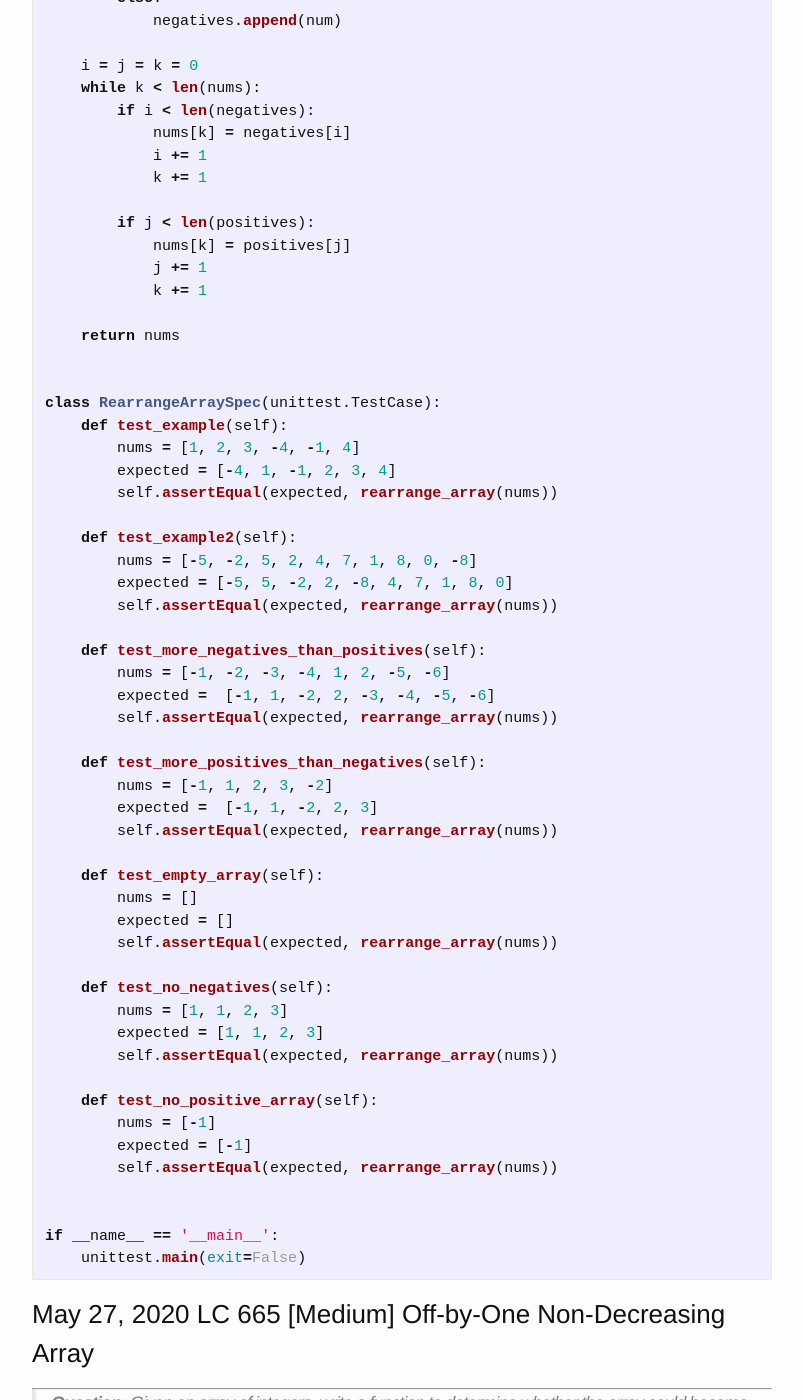
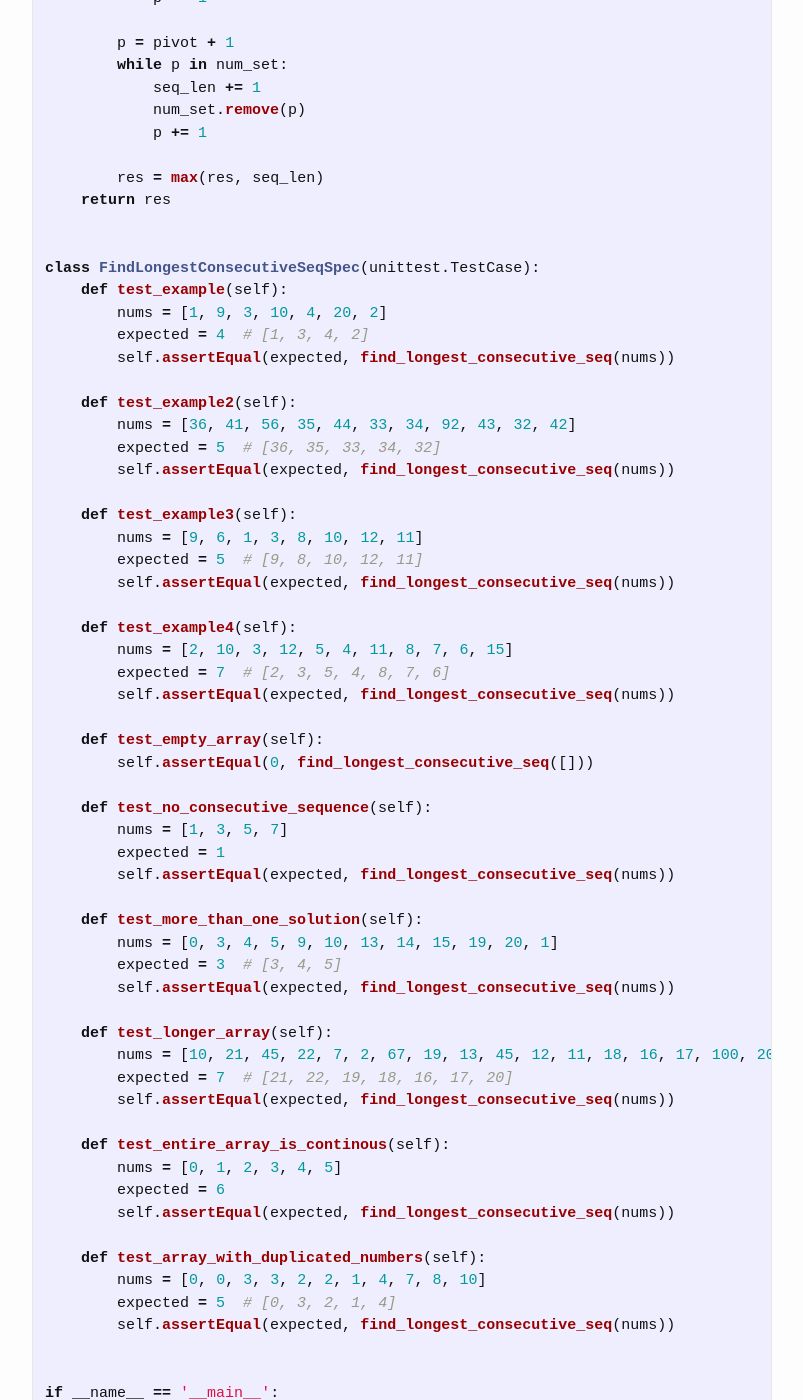
Before and after one commit to trsong/trsong.github.io, a Jekyll site: the page built from _posts/2020-05-01-DailyQuestionsMay.md, in a window 1280 px wide and 1400 px high, scrolled down 2378 px. Shown: the whole window, without its empty margins (238-1041 px from the left). Built offline with Jekyll 4.4.1, drawn with Linux system fonts in a browser that asks for light colours; some of the changed text lies outside the part shown.

Commit message:
Add Solution to May 29 Question

````diff
--- a/_posts/2020-05-01-DailyQuestionsMay.md
+++ b/_posts/2020-05-01-DailyQuestionsMay.md
@@ -34,13 +34,27 @@ You should return the following, as a string:
 
 -->
 
+ ### May 30, 2020 \[Easy\] Rotate Linked List
+---
+> **Question:** Given a linked list and a number k, rotate the linked list by k places.
+
+**Example:**
+```py
+Input:
+Node(1, Node(2, Node(3, Node(4))))
+2
+
+Output:
+Node(3, Node(4, Node(1, Node(2))))
+```
+
 ### May 29, 2020 \[Easy\] Longest Consecutive Subsequence
 ---
 > **Question:** Given an array of integers, find the length of the longest sub-sequence such that elements in the subsequence are consecutive integers, the consecutive numbers can be in any order.
 
 **Example1:**
 ```py
-Input: [1, 9, 3, 10, 4, 20, 2}
+Input: [1, 9, 3, 10, 4, 20, 2]
 Output: 4
 The subsequence 1, 3, 4, 2 is the longest subsequence
 of consecutive elements
@@ -54,6 +68,88 @@ The subsequence 36, 35, 33, 34, 32 is the longest subsequence
 of consecutive elements.
 ```
 
+**Solution:** [https://repl.it/@trsong/Longest-Consecutive-Subsequence](https://repl.it/@trsong/Longest-Consecutive-Subsequence)
+```py
+import unittest
+
+def find_longest_consecutive_seq(nums):
+    num_set = set(nums)
+
+    res = 0
+    for pivot in nums:
+        if pivot not in num_set:
+            continue
+
+        seq_len = 1
+        p = pivot - 1
+        while p in num_set:
+            seq_len += 1
+            num_set.remove(p)
+            p -= 1
+
+        p = pivot + 1
+        while p in num_set:
+            seq_len += 1
+            num_set.remove(p)
+            p += 1
+
+        res = max(res, seq_len)
+    return res
+
+
+class FindLongestConsecutiveSeqSpec(unittest.TestCase):
+    def test_example(self):
+        nums = [1, 9, 3, 10, 4, 20, 2]
+        expected = 4  # [1, 3, 4, 2]
+        self.assertEqual(expected, find_longest_consecutive_seq(nums))
+
+    def test_example2(self):
+        nums = [36, 41, 56, 35, 44, 33, 34, 92, 43, 32, 42]
+        expected = 5  # [36, 35, 33, 34, 32]
+        self.assertEqual(expected, find_longest_consecutive_seq(nums))
+
+    def test_example3(self):
+        nums = [9, 6, 1, 3, 8, 10, 12, 11]
+        expected = 5  # [9, 8, 10, 12, 11]
+        self.assertEqual(expected, find_longest_consecutive_seq(nums))
+
+    def test_example4(self):
+        nums = [2, 10, 3, 12, 5, 4, 11, 8, 7, 6, 15]
+        expected = 7  # [2, 3, 5, 4, 8, 7, 6]
+        self.assertEqual(expected, find_longest_consecutive_seq(nums))
+
+    def test_empty_array(self):
+        self.assertEqual(0, find_longest_consecutive_seq([]))
+
+    def test_no_consecutive_sequence(self):
+        nums = [1, 3, 5, 7]
+        expected = 1
+        self.assertEqual(expected, find_longest_consecutive_seq(nums))
+
+    def test_more_than_one_solution(self):
+        nums = [0, 3, 4, 5, 9, 10, 13, 14, 15, 19, 20, 1]
+        expected = 3  # [3, 4, 5]
+        self.assertEqual(expected, find_longest_consecutive_seq(nums))
+
+    def test_longer_array(self):
+        nums = [10, 21, 45, 22, 7, 2, 67, 19, 13, 45, 12, 11, 18, 16, 17, 100, 201, 20, 101]
+        expected = 7  # [21, 22, 19, 18, 16, 17, 20]
+        self.assertEqual(expected, find_longest_consecutive_seq(nums))
+
+    def test_entire_array_is_continous(self):
+        nums = [0, 1, 2, 3, 4, 5]
+        expected = 6
+        self.assertEqual(expected, find_longest_consecutive_seq(nums))
+
+    def test_array_with_duplicated_numbers(self):
+        nums = [0, 0, 3, 3, 2, 2, 1, 4, 7, 8, 10]
+        expected = 5  # [0, 3, 2, 1, 4]
+        self.assertEqual(expected, find_longest_consecutive_seq(nums))
+
+
+if __name__ == '__main__':
+    unittest.main(exit=False)
+```
 
 ### May 28, 2020 \[Easy\]  Rearrange Array in Alternating Positive & Negative Order
 ---
````
